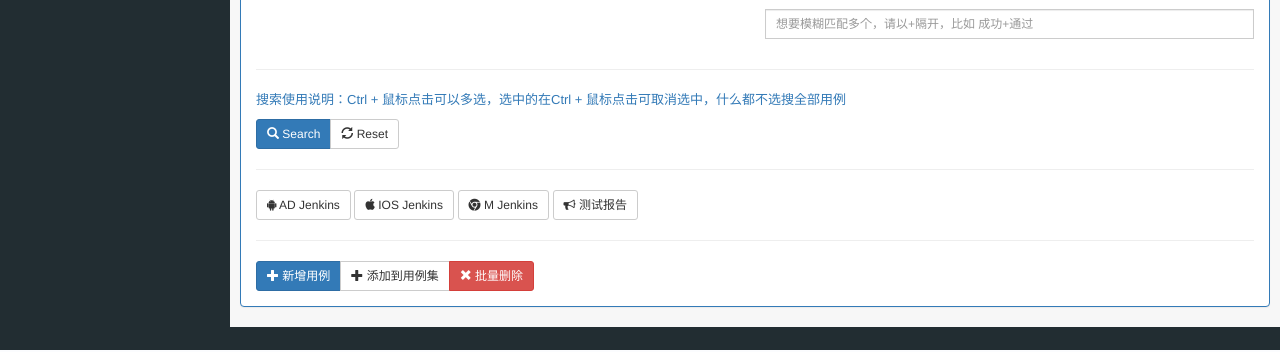
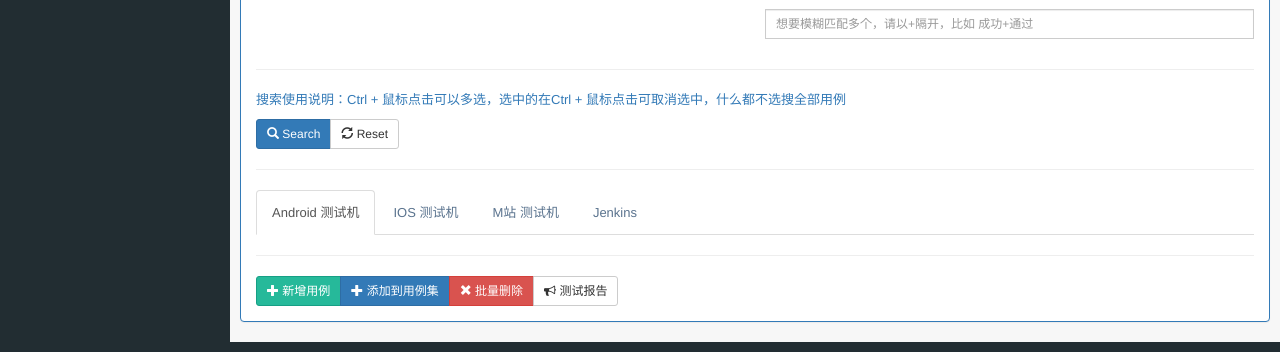
Before and after one commit to Noeleven/Intest, a Django app: page /auto/ in a window 1280 px wide. Shown: the part 450-802 px from the top of the page. Run offline with Django 3.2, Linux system fonts and the light colour scheme; data that the repository does not hold is empty; some libraries are stand-ins or nearby versions.

Commit message:
add phy machine!
Signed-off-by: Noeleven <305820049@qq.com>

```diff
--- a/myweb/automation/doEveryTest.py
+++ b/myweb/automation/doEveryTest.py
@@ -7,6 +7,6 @@ import configparser
 cf = configparser.ConfigParser()
 cf.read("/rd/pystudy/conf")
 ids = cf.get('automation', 'groupID')
-url = 'http://10.113.1.35:7000/auto/auto_config?vals=%s&mytype=group&device=AD' % ids
+url = 'http://10.113.1.35:8000/auto/auto_config?vals=%s&type=group&device=AD&isDay=yes' % ids
 print(url)
-# r = requests.get(url)
+r = requests.get(url)
--- a/myweb/automation/models.py
+++ b/myweb/automation/models.py
@@ -27,6 +27,9 @@ class deviceList(models.Model):
     lvsessionid = models.CharField(blank=True, max_length=100)
     adbPort = models.CharField(blank=True, max_length=100, default='9000')
     job_name = models.CharField(blank=True, max_length=100, default='AndroidAppiumAutoTest')
+    url = models.CharField(blank=True, max_length=100, default='')
+    username = models.CharField(blank=True, max_length=100, default='')
+    password = models.CharField(blank=True, max_length=100, default='')
     appiumServicePath = models.CharField(blank=True, default='10.113.2.70', max_length=20)
     appVersion = models.CharField(blank=True, default='7.8.5', max_length=10)
     appPackage = models.CharField(blank=True, default='com.gift.android', max_length=20)
--- a/myweb/automation/templates/auto_search.html
+++ b/myweb/automation/templates/auto_search.html
@@ -71,38 +71,47 @@
                 </div>
             </form>
             <hr / >
-            <div class="btn-group-vertical btn-group-sm">
-                <a type="button" class="btn btn-default" href="http://10.113.2.70:8080/jenkins/" target="_blank"><i class="fa fa-android xwcms"></i> AD Jenkins</a>
+            <ul class="nav nav-tabs" role="tablist">
+              <li role="presentation" class="active"><a href="#ad" aria-controls="ad" role="tab" data-toggle="tab">Android 测试机</a></li>
+              <li role="presentation"><a href="#ios" aria-controls="ios" role="tab" data-toggle="tab">IOS 测试机</a></li>
+              <li role="presentation"><a href="#mm" aria-controls="mm" role="tab" data-toggle="tab">M站 测试机</a></li>
+              <li role="presentation"><a href="#jj" aria-controls="jj" role="tab" data-toggle="tab">Jenkins</a></li>
+            </ul>
+            <div class="tab-content">
+              <div role="tabpanel" class="tab-pane fade in active" id="ad">
                   {% for x in device_list %}
                       {% if x.platformName == 'Android'%}
-                    <a type='submit' name='{{x.platformName}}' class="btn btn-success getCases">用例执行#{{ x.deviceName }}#{{ x.appVersion }}</a>
+                      <a type='submit' name='{{x.platformName}}' class="btn btn-success btn-sm getCases">安卓测试#{{ x.deviceName }}#{{ x.appVersion }}</a>
                       {%endif%}
                   {% endfor %}
               </div>
-            <div class="btn-group-vertical btn-group-sm">
-                <a type="button" class="btn btn-default" href="http://10.113.1.193:8080" target="_blank"><i class="fa fa-apple xwcms"></i> IOS Jenkins</a>
+              <div role="tabpanel" class="tab-pane fade" id="ios">
                   {% for x in device_list %}
                       {% if x.platformName == 'IOS'%}
-                    <a type='submit' name='{{x.platformName}}' class="btn {% if x.platformName == 'IOS'%}btn-default{% elif x.platformName == 'M' %}btn-warning{% else %}btn-success{%endif%} getCases">用例执行#{{ x.deviceName }}#{{ x.appVersion }}</a>
+                      <a type='submit' name='{{x.platformName}}' class="btn btn-success btn-sm getCases">IOS#{{ x.deviceName }}#{{ x.appVersion }}</a>
                       {%endif%}
                   {% endfor %}
               </div>
-            <div class="btn-group-vertical btn-group-sm">
-                <a type="button" class="btn btn-default" href="http://10.113.2.70:8080/jenkins/" target="_blank"><i class="fa fa-chrome xwcms"></i> M Jenkins</a>
+              <div role="tabpanel" class="tab-pane fade" id="mm">
                   {% for x in device_list %}
                       {% if x.platformName == 'M'%}
-                    <a type='submit' name='{{x.platformName}}' class="btn {% if x.platformName == 'IOS'%}btn-default{% elif x.platformName == 'M' %}btn-warning{% else %}btn-success{%endif%} getCases">用例执行#{{ x.deviceName }}#{{ x.appVersion }}</a>
+                      <a type='submit' name='{{x.platformName}}' class="btn btn-success btn-sm getCases">M站#{{ x.deviceName }}#{{ x.appVersion }}</a>
                       {%endif%}
                   {% endfor %}
               </div>
-            <div class="btn-group-vertical btn-group-sm">
-                <a href="/auto/test_list" type='button' class='btn btn-default' target="_blank"><i class="fa fa-bullhorn xwcms"></i> 测试报告</a>
+              <div role="tabpanel" class="tab-pane fade" id="jj">
+                  <a type="button" class="btn btn-default btn-sm" href="http://10.113.2.70:8080/jenkins/" target="_blank"><i class="fa fa-android xwcms"></i> AD Jenkins</a>
+                  <a type="button" class="btn btn-default btn-sm" href="http://10.113.1.223:8080" target="_blank"><i class="fa fa-android xwcms"></i> AD Jenkins①</a>
+                  <a type="button" class="btn btn-default btn-sm" href="http://10.113.1.193:8080" target="_blank"><i class="fa fa-apple xwcms"></i> IOS Jenkins</a>
+                  <a type="button" class="btn btn-default btn-sm" href="http://10.113.2.70:8080/jenkins/" target="_blank"><i class="fa fa-chrome xwcms"></i> M Jenkins</a>
+              </div>
             </div>
             <hr>
             <div class="btn-group btn-group-sm">
-                <a href='/auto/new_add' type='button' class='btn btn-primary'><span class="glyphicon glyphicon-plus xwcms"></span> 新增用例</a>
-                <button type="submit" class="btn btn-default" id="makeGroup"><span class="glyphicon glyphicon-plus xwcms" aria-hidden="true"></span> 添加到用例集</button>
+                <a href='/auto/new_add' type='button' class='btn btn-success'><span class="glyphicon glyphicon-plus xwcms"></span> 新增用例</a>
+                <button type="submit" class="btn btn-primary" id="makeGroup"><span class="glyphicon glyphicon-plus xwcms" aria-hidden="true"></span> 添加到用例集</button>
                 <button type="submit" class="btn btn-danger" id="delCases"><span class="glyphicon glyphicon-remove xwcms" aria-hidden="true"></span> 批量删除</button>
+                <a href="/auto/test_list" type='button' class='btn btn-default' target="_blank"><i class="fa fa-bullhorn xwcms"></i> 测试报告</a>
             </div>
             <div id='delconfirm' class="alert alert-default alert-dismissible fade in" role="alert" style="display:none">
                 <button type="button" class="close" data-dismiss="alert" aria-label="Close"></button>
--- a/myweb/automation/views.py
+++ b/myweb/automation/views.py
@@ -91,7 +91,17 @@ def user_sign(request):
 		else:
 			return 'error'
 
-# controllist翻译
+# controllist翻译 save时只正向翻译，只有显示和report时才反向翻译
+def trans_meA(aname, type, ptype):
+	plist = {'android':'0','ios':'1','m':'2'}
+	cc = plist[ptype.lower()]
+	targetRange = controlList.objects.filter(controlType=cc).filter(TYPE=type)
+	if targetRange.filter(controlName=aname):
+		bname = targetRange.get(controlName=aname).controlFiled
+	else:
+		bname = aname
+	return bname
+
 def trans_me(aname, type, ptype):
 	plist = {'android':'0','ios':'1','m':'2'}
 	cc = plist[ptype.lower()]
@@ -115,8 +125,11 @@ def trans_report_list(myList):
 				z['checkType'] = trans_me(z['checkType'], 'checkString', plant)
 				if z.get('enterActivity'):
 					z['enterActivity'] = trans_me(z['enterActivity'], 'where', plant)
+				if z.get('elementName'):
+					z['elementName'] = trans_me(z['elementName'], 'targetName', plant)
 			for z in y['action']:
 				z['actionCode'] = trans_me(z['actionCode'], 'action', plant)
+				z['target']['targetName'] = trans_me(z['target']['targetName'], 'targetName', plant)
 	return myList
 
 # NORMAL DB
@@ -182,7 +195,7 @@ def auto_edit_save(request, id):
 		owner = my_form.get('owner')[0]
 		s_Type = my_form.get('second_Type')[0]
 	except TypeError as e:
-		logger.info('oh my god!! %s' % e)
+		logger.info('编辑保存用例出错： %s' % e)
 	caseStatus = '1' if caseStatus=='use' else '0'
 	# 处理生成json,等json格式，根据plantform类型生成不同的json
 	json_home = []
@@ -196,9 +209,9 @@ def auto_edit_save(request, id):
 			bgElement = {
 				"storyDescription":my_form.get('storyDescription')[bgSub],
 				"index":bgSub + 1,
-				"where":trans_me(my_form.get('where')[bgSub],'where',casePlantform),
+				"where":trans_meA(my_form.get('where')[bgSub],'where',casePlantform),
 				'action':[],
-				"enterActivity":trans_me(my_form.get('enterActivity')[bgSub],'where',casePlantform),
+				"enterActivity":trans_meA(my_form.get('enterActivity')[bgSub],'where',casePlantform),
 				"checkString":[],
 				}
 			# 预期列表，处理checkString
@@ -208,9 +221,9 @@ def auto_edit_save(request, id):
 				cType = my_form.get('checkType')[smExpend]
 				eName = my_form.get('elementname')[smExpend]
 				expendDict = {
-					"checkType": trans_me(cType, 'checkString', casePlantform),
+					"checkType": trans_meA(cType, 'checkString', casePlantform),
 					"expeted": my_form.get('expeted')[smExpend],
-					"elementName": trans_me(eName, 'targetName', casePlantform),
+					"elementName": trans_meA(eName, 'targetName', casePlantform),
 				}
 				bgElement['checkString'].append(expendDict)
 
@@ -219,12 +232,12 @@ def auto_edit_save(request, id):
 			# 循环小步下标，获取数值
 			for smSub in range(startIndex, startIndex + len(steplist)):
 				actionDict = {
-					"actionCode": trans_me(my_form.get('actionCode')[smSub], 'action', casePlantform),
+					"actionCode": trans_meA(my_form.get('actionCode')[smSub], 'action', casePlantform),
 					"behaviorPara":{
 						"inputValue":my_form.get('inputValue')[smSub],
 						},
 					"target": {
-						"targetName": trans_me(my_form.get('targetName')[smSub], 'targetName', casePlantform),
+						"targetName": trans_meA(my_form.get('targetName')[smSub], 'targetName', casePlantform),
 						},
 					"needWait": (bool(1) if my_form.get('needWait')[smSub] == '等待' else bool(0)),
 					}
@@ -252,15 +265,15 @@ def auto_edit_save(request, id):
 			bgElement = {
 				"des":my_form.get('storyDescription')[bgSub],
 				"index":bgSub + 1,
-				'action':trans_me(my_form.get('actionCode')[bgSub], 'action', casePlantform),
-				'type':trans_me(my_form.get('typeCode')[bgSub], 'type', casePlantform),
+				'action':trans_meA(my_form.get('actionCode')[bgSub], 'action', casePlantform),
+				'type':trans_meA(my_form.get('typeCode')[bgSub], 'type', casePlantform),
 				'typeText':my_form.get('inputValue')[bgSub],
 				'label':my_form.get('targetName')[bgSub],
 				}
 			json_home.append(bgElement)
 		my_case = json.dumps(json_home, ensure_ascii=False)
 	else:
-		logger.info('casePlantform:%s' % casePlantform)
+		logger.info('编辑保存用例 平台版本：%s' % casePlantform)
 	# logger.info(('*' * 20 + '\n' + '%s') % my_case)
 	# 存储DB
 	p = case_obj
@@ -307,7 +320,7 @@ def auto_config(request):
 	if device == 'IOS':
 		#IOS jenkins
 		mydevice = deviceList.objects.filter(deviceName=device)[0]  #待测设备属性
-		server = jenkins.Jenkins('http://10.113.1.193:8080', username='autotest', password='111111')
+		server = jenkins.Jenkins(mydevice.url, username=mydevice.username, password=mydevice.password)
 		myTime = int(time.time())
 		jsonStr = {
 			"deviceName": mydevice.deviceName,    # 设备:ip
@@ -334,14 +347,13 @@ def auto_config(request):
 		time_case = jsonStr['timeStamp'] + '_' + ('_').join(casetmp)
 		pp = reportsList(timeStamp=time_case)
 		pp.buildNUM = '#' + str(build_number + 1)
-		pp.reportURL = ('http://10.113.1.193:8001/%s/report.html' % (build_number + 1))
-		logger.info(pp.reportURL)
+		pp.reportURL = ('%s/%s/report.html' % (mydevice.url,(build_number + 1)))
+		logger.info('保存报告url：%s' % pp.reportURL)
 		pp.status = str(server.get_build_info(job_name,build_number)['building'])
 		pp.deviceName = deviceList.objects.get(deviceName=device)
 		pp.save()
 	else:
 		# jenkins
-		server = jenkins.Jenkins('http://10.113.2.70:8080/jenkins', username='admin', password='111111')
 		if device == 'AD':
 			mydevice = deviceList.objects.filter(in_use='1').filter(platformName='Android')  # 多台
 		elif device == 'M':
@@ -379,7 +391,7 @@ def auto_config(request):
 					"appPackage": x.appPackage,
 					"appLaunchActivity": x.appLaunchActivity,
 				}
-				logger.info(isDay)
+				logger.info('是否每日构建：%s' % isDay)
 				if isDay == 'yes':
 					jsonStr['timeStamp'] = 'autoTestIn' + datetime.datetime.now().strftime('%Y%m%d')
 				else:
@@ -400,7 +412,7 @@ def auto_config(request):
 					p = myConfig(device=x.deviceName)
 					p.caseStr = json.dumps(jsonStr, ensure_ascii=False)
 					p.save()
-
+				server = jenkins.Jenkins(x.url, username=x.username, password=x.password)
 				server.build_job(job_name)  # 执行构建
 				build_number = server.get_job_info(job_name)['lastBuild']['number']
 				# 报告存入report，需要ids
@@ -630,7 +642,7 @@ def auto_caseJson(request):
 					"caseType": caseList.objects.get(id=x).type_field.type_field,
 					"jsonStory": json.loads(caseList.objects.get(id=x).case),
 				}
-				logger.info(x)
+				# logger.info(x)
 				cases.append(caseD)
 			jsonStr = {
 				"code": "1",
@@ -655,15 +667,12 @@ def auto_caseJson(request):
 @cache_page(15)
 def test_list(request):
 	# 右侧对应品类的用例列表
-	dList = deviceList.objects.filter(in_use='1').values('deviceName','job_name')   #设备列表
+	dList = deviceList.objects.filter(in_use='1')   #设备列表
 	testResults = []
 	for x in dList:
-		if x['deviceName'] == 'IOS':
-			server = jenkins.Jenkins('http://10.113.1.193:8080/', username='autotest', password='111111')
-		else:
-			server = jenkins.Jenkins('http://10.113.2.70:8080/jenkins', username='admin', password='111111')
-		rList = reportsList.objects.filter(deviceName__deviceName=x['deviceName']).order_by('-create_time')[:20]    #结果列表
-		x['buildLog'] = []
+		server = jenkins.Jenkins(x.url, username=x.username, password=x.password)
+		rList = reportsList.objects.filter(deviceName__deviceName=x.deviceName).order_by('-create_time')[:20]    #结果列表
+		x.buildLog = []
 		for y in rList:
 			# 若果用例被删除，那就查不到了
 			mycase = []
@@ -680,10 +689,10 @@ def test_list(request):
 			myDict['buildNUM'] = y.buildNUM
 			myDict['reportURL'] = y.reportURL
 			try:
-				myDict['status'] = str(server.get_build_info(x['job_name'], int(y.buildNUM[1:]))['result'])
+				myDict['status'] = str(server.get_build_info(x.job_name, int(y.buildNUM[1:]))['result'])
 			except:
 				myDict['status'] = 'queue'
-			x['buildLog'].append(myDict)
+			x.buildLog.append(myDict)
 		testResults.append(x)
 	return render(request, 'test_list.html',{
 		'nav_list':navList(),
@@ -854,6 +863,7 @@ def api_report(request):
 		return HttpResponse(result, content_type="application/json")
 
 # 根据url参数返回报表页面
+@cache_page(30)
 def api_report_page(request):
 	try:
 		timeTarget = request.GET['timeStamp']
@@ -890,7 +900,6 @@ def api_report_page(request):
 			if MallNum != 0:
 				MpassRate = round((MpassNum / MallNum) * 100, 2)
 			Mtime = Mcases.values('create_time')
-			print(Mtime)
 			if Mtime:
 				MsTime = Mtime.order_by('create_time')[0]['create_time']
 				MeTime = Mtime.order_by('-create_time')[0]['create_time']
@@ -913,20 +922,18 @@ def search_report(request):
 	Mpass_list = []
 	if user:
 		for x in Acases:
-			print(x.caseName)
 			case = caseList.objects.filter(in_use='1').get(caseName=x.caseName)
 			if user in case.owner:
 				if x.status == 'danger':
-					logger.info('%s' % x.caseName)
+					logger.info('search_report %s' % x.caseName)
 					Aerr_list.append(json.loads(x.testResultDoc))
 				else:
 					Apass_list.append(json.loads(x.testResultDoc))
 		for x in Mcases:
-			print(x.caseName)
 			case = caseList.objects.filter(in_use='1').get(caseName=x.caseName)
 			if user in case.owner:
 				if x.status == 'danger':
-					logger.info('%s' % x.caseName)
+					logger.info('search_report %s' % x.caseName)
 					Merr_list.append(json.loads(x.testResultDoc))
 				else:
 					Mpass_list.append(json.loads(x.testResultDoc))
@@ -990,10 +997,10 @@ def auto_makeGroup(request):
 			temp.save()
 		data = 'success'
 	except TypeError as e:
-		print(e)
+		logger.info('添加用例集报错：%s' % e)
 		data = 'failed'
 	finally:
-		print(data)
+		logger.info('添加用例集状态：%s' % data)
 		return HttpResponse(data)
 
 # group列表页
@@ -1033,7 +1040,7 @@ def group_save(request):
 			group.caseID = json.dumps([])
 		group.save()
 	except TypeError as e:
-		logger.info('group_save:%s e:%s' % (request.POST, e))
+		logger.info('用例集编辑保存出错:%s e:%s' % (request.POST, e))
 	finally:
 		return HttpResponseRedirect('/auto/auto_group')
 
@@ -1054,8 +1061,8 @@ def many_many(request):
 
 
 def sync_allbook(request):
-	source_list = allBookRecording.objects.exclude(create_time__contains='-').filter(timeStamp__contains='autoTestIn')
-	other_list = allBookRecording.objects.exclude(create_time__contains='-').exclude(timeStamp__contains='est')
+	source_list = allBookRecording.objects.filter(timeStamp__contains='autoTestIn')
+	other_list = allBookRecording.objects.exclude(timeStamp__contains='est')
 	ok_list = []
 	for x in source_list:
 		try:
--- a/myweb/ty_doData.py
+++ b/myweb/ty_doData.py
@@ -60,8 +60,7 @@ def get_data(urls):
 
 	driver = webdriver.PhantomJS(executable_path='/bin/phantomjs')
 	driver.get(
-		"https://account.tingyun.com/cas/login?service=https%3A%2F%2F"
-		"saas.tingyun.com%2Fj_acegi_cas_security_check%3FloginView%3DcasLoginTingyun")
+		"https://account.tingyun.com/cas/login?service=https%3A%2F%2Fsaas.tingyun.com%2Fj_acegi_cas_security_check%3FloginView%3DcasLoginTingyun")
 	driver.find_element_by_id("username").send_keys(username)
 	driver.find_element_by_id("password").send_keys(password)
 	driver.find_element_by_class_name("mty-btn-blue").click()
--- a/myweb/tyblog/views.py
+++ b/myweb/tyblog/views.py
@@ -114,7 +114,7 @@ def ty_Overview(request):
 	crash_t_list.reverse()
 	# 开始过滤
 	other_list = ['alog.umeng.com', 'loc.map.baidu.com',
-		'm.api.baifengdian.com', 'api.weibo.com', 'pingma.qq.com', 'api.share.mob.com',
+		'm.api.baifengdian.com', 'api.weibo.com', 'pingma.qq.com', 'api.share.mob.com','data.de.coremetrics.com',
 		'api.share.mob.com:80', 'libs.cn.coremetrics.com', 'tmscdn.cn.coremetrics.com', 'scs.openspeech.cn',
 		'data.openspeech.cn', 'hm.baidu.com']
 	crash_show_a = {}
--- a/myweb/xs_doCheck.py
+++ b/myweb/xs_doCheck.py
@@ -10,7 +10,7 @@ from intest.models import *
 '''
 消灭线上下的单，添加的游玩人等
 '''
-lvses = ['96d84d8c-eafd-4a2b-a0ee-77532a78f044','7bef8d03-99d4-4b88-871a-5025340ed3f5']
+lvses = ['96d84d8c-eafd-4a2b-a0ee-77532a78f044','7bef8d03-99d4-4b88-871a-5025340ed3f5','f1e3f8db-74ca-4010-85f6-bfd54f43914d']
 addressNo = []
 
 # 返回页面内容
```
Also changed, not shown: myweb/automation/templates/auto_list.html (+22 -13 lines), myweb/automation/migrations/0029_auto_20170516_1620.py (added). Lines whose indentation alone changed are shown as unchanged.
